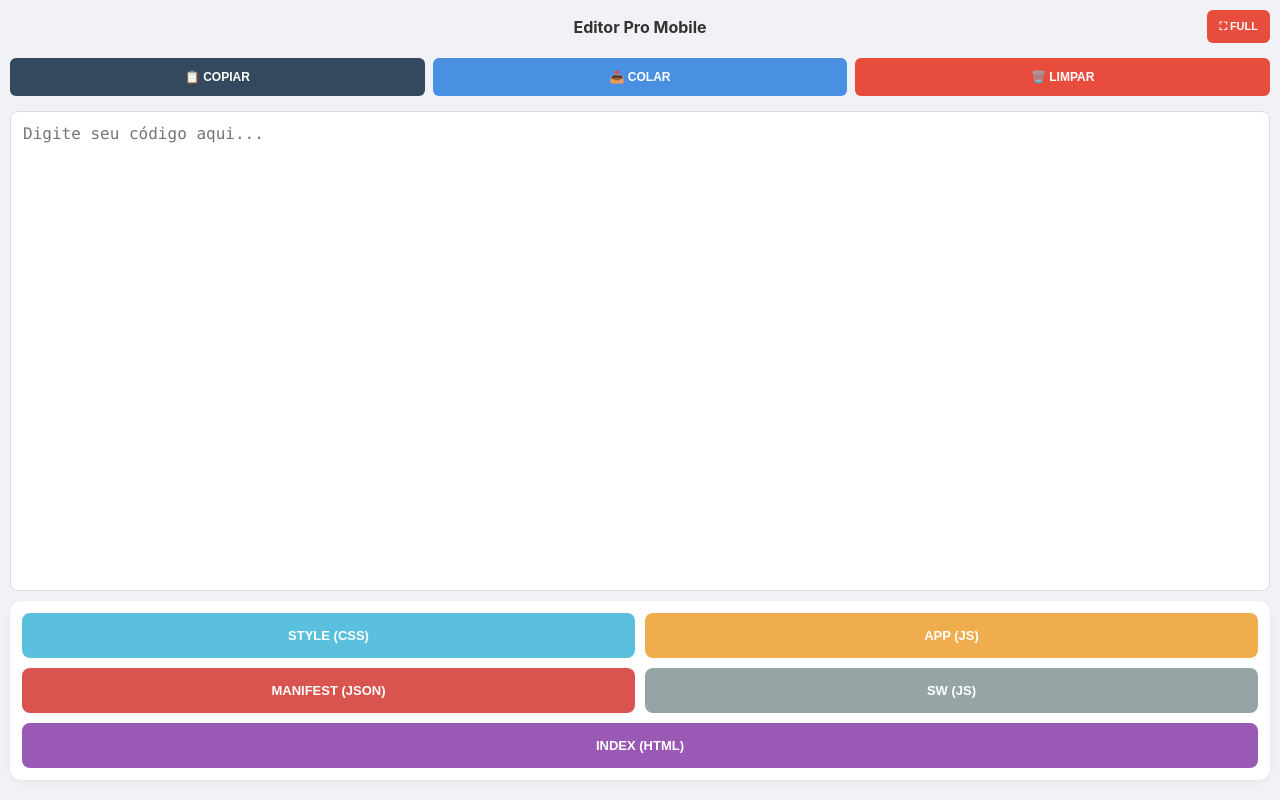
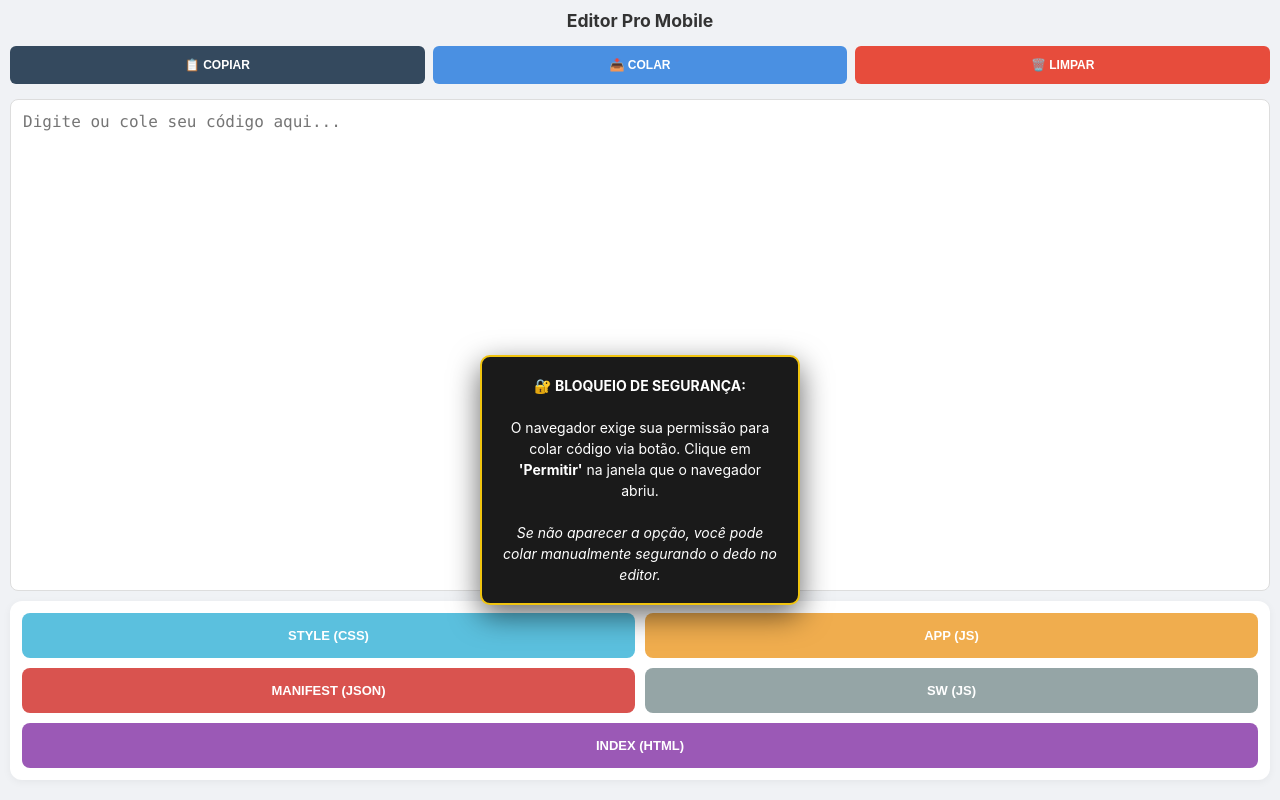
Before and after one commit to dadsondankstry-crypto/Editor-Pro-Mobile, a plain HTML site: page index.html in a window 1280 px wide. Both pictures are taken after a click on the button "📥 COLAR". Drawn offline with Linux system fonts and the light colour scheme.

Commit message:
Add files via upload

```diff
--- a/index.html
+++ b/index.html
@@ -17,20 +17,13 @@
         }
 
         .header-container {
-            display: grid;
-            grid-template-columns: 1fr auto 1fr;
+            display: flex;
+            justify-content: center;
             align-items: center;
             margin-bottom: 15px;
-            gap: 10px;
         }
 
-        h2 { grid-column: 2; text-align: center; font-size: 1rem; margin: 0; color: #333; }
-
-        .btn-fullscreen {
-            grid-column: 3; justify-self: end; background: #e74c3c;
-            color: white; border: none; border-radius: 6px;
-            padding: 10px 12px; font-size: 11px; font-weight: bold; cursor: pointer;
-        }
+        h2 { text-align: center; font-size: 1.1rem; margin: 0; color: #333; }
 
         .barra-ferramentas { display: flex; gap: 8px; margin-bottom: 15px; }
         .btn-tool {
@@ -42,7 +35,7 @@
         .btn-clear { background: #e74c3c; }
 
         textarea {
-            flex: 1; min-height: 300px; width: 100%; padding: 12px;
+            flex: 1; min-height: 350px; width: 100%; padding: 12px;
             border: 1px solid #ddd; border-radius: 8px;
             font-family: 'Consolas', monospace; font-size: 16px;
             resize: none; outline: none; background: #fff; margin-bottom: 10px;
@@ -65,27 +58,34 @@
         .btn-sw { background: #95a5a6; }
         .btn-index { background: #9b59b6; }
 
-        /* Toast posicionado a 65% do topo */
+        /* Toast com tempo de exibição de 10 segundos */
         #toast {
-            visibility: hidden; width: 85%; max-width: 300px; background-color: rgba(0,0,0,0.9);
+            visibility: hidden; width: 85%; max-width: 320px; background-color: rgba(0,0,0,0.95);
             color: #fff; text-align: center; border-radius: 10px;
-            padding: 15px; position: fixed; z-index: 1000;
-            left: 50%; top: 65%; transform: translate(-50%, -50%);
-            font-size: 13px; line-height: 1.4;
-            box-shadow: 0 4px 20px rgba(0,0,0,0.4);
+            padding: 18px; position: fixed; z-index: 1000;
+            left: 50%; top: 60%; transform: translate(-50%, -50%);
+            font-size: 14px; line-height: 1.5;
+            box-shadow: 0 10px 30px rgba(0,0,0,0.6);
+            border: 1px solid transparent;
         }
-        #toast.show { visibility: visible; animation: fadeInOut 3.5s; }
+
+        /* Estilo especial para erro de permissão */
+        #toast.erro-seguranca {
+            border: 2px solid #f1c40f;
+            background-color: #1a1a1a;
+        }
+
+        #toast.show { visibility: visible; animation: fadeInOut 10s; }
+
         @keyframes fadeInOut {
-            0% { opacity: 0; } 10% { opacity: 1; } 90% { opacity: 1; } 100% { opacity: 0; }
+            0% { opacity: 0; } 5% { opacity: 1; } 95% { opacity: 1; } 100% { opacity: 0; }
         }
     </style>
 </head>
 <body>
 
     <div class="header-container">
-        <div></div>
         <h2>Editor Pro Mobile</h2>
-        <button class="btn-fullscreen" onclick="toggleFullScreen()">⛶ FULL</button>
     </div>
 
     <div class="barra-ferramentas">
@@ -94,7 +94,7 @@
         <button class="btn-tool btn-clear" onclick="limparTexto()">🗑️ LIMPAR</button>
     </div>
 
-    <textarea id="texto" placeholder="Digite seu código aqui..."></textarea>
+    <textarea id="texto" placeholder="Digite ou cole seu código aqui..."></textarea>
 
     <div class="container-controles">
         <div class="grid-salvar">
@@ -109,19 +109,24 @@
     <div id="toast"></div>
 
     <script>
-        function mostrarToast(msg, tempo = 2500) {
+        let toastTimeout;
+
+        function mostrarToast(msg, duracao = 2500, ehErro = false) {
             const x = document.getElementById("toast");
+            clearTimeout(toastTimeout);
+
             x.innerHTML = msg;
             x.className = "show";
-            setTimeout(() => { x.className = ""; }, tempo);
-        }
 
-        function toggleFullScreen() {
-            if (!document.fullscreenElement) {
-                document.documentElement.requestFullscreen();
+            if (ehErro) {
+                x.classList.add("erro-seguranca");
             } else {
-                if (document.exitFullscreen) document.exitFullscreen();
+                x.classList.remove("erro-seguranca");
             }
+
+            toastTimeout = setTimeout(() => {
+                x.className = "";
+            }, duracao);
         }
 
         function copiarTexto() {
@@ -136,25 +141,23 @@
 
         async function colarTexto() {
             try {
-                // Tenta verificar a permissão antes de colar
-                const statusPermissao = await navigator.permissions.query({ name: 'clipboard-read' });
-
-                if (statusPermissao.state === 'prompt') {
-                    mostrarToast("<b>🔐 Por segurança do navegador:</b><br>Clique em 'Permitir' na janela que apareceu para poder colar. Se não quiser permitir, você pode colar segurando o dedo na tela.", 5000);
-                }
-
                 const clip = await navigator.clipboard.readText();
                 if (!clip) {
                     mostrarToast("⚠️ Nada para colar!");
                     return;
                 }
                 document.getElementById('texto').value += clip;
-
-                // Se chegou aqui, deu certo, mostra aviso curto
-                mostrarToast("📥 Colado!");
-
+                mostrarToast("📥 Colado com sucesso!");
             } catch (err) {
-                mostrarToast("❌ Erro: O navegador bloqueou o acesso. Use o método de clicar e segurar para colar.");
+                // Exibe por 10 segundos com estilo de erro
+                mostrarToast(
+                    "<b>🔐 BLOQUEIO DE SEGURANÇA:</b><br><br>" +
+                    "O navegador exige sua permissão para colar código via botão. " +
+                    "Clique em <b>'Permitir'</b> na janela que o navegador abriu.<br><br>" +
+                    "<i>Se não aparecer a opção, você pode colar manualmente segurando o dedo no editor.</i>",
+                    10000,
+                    true
+                );
             }
         }
 
```
